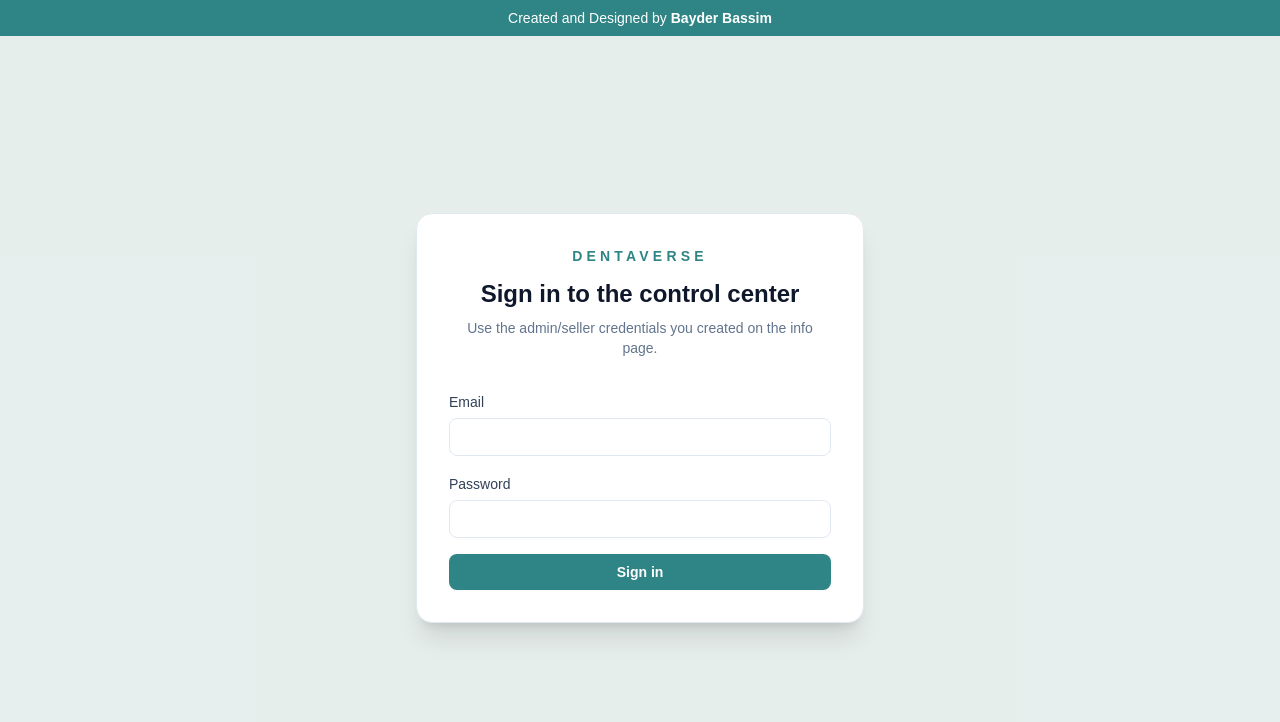
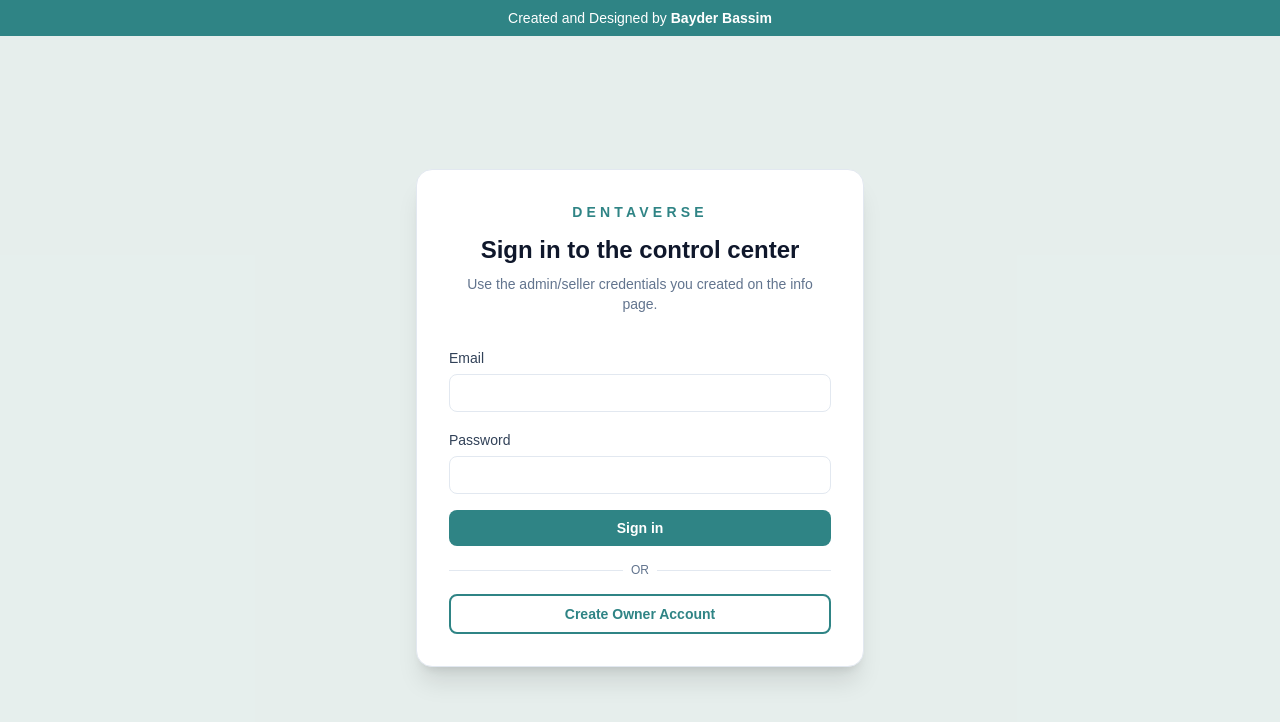
Before and after one commit to Bayder0/Dentaverse, a Next.js app in the folder dentaverse-app/: page /login in a window 1280 px wide. Shown: the top 722 px of the page. Built offline with nearby package versions, Linux system fonts and the light colour scheme.

Commit message:
Add Create Owner button directly on login page

```diff
--- a/dentaverse-app/src/app/(auth)/login/page.tsx
+++ b/dentaverse-app/src/app/(auth)/login/page.tsx
@@ -12,6 +12,8 @@ export default function LoginPage() {
   });
   const [error, setError] = useState<string | null>(null);
   const [isLoading, setIsLoading] = useState(false);
+  const [setupStatus, setSetupStatus] = useState<{ type: "success" | "error"; message: string } | null>(null);
+  const [isCreatingOwner, setIsCreatingOwner] = useState(false);
 
   const handleSubmit = async (event: FormEvent<HTMLFormElement>) => {
     event.preventDefault();
@@ -32,6 +34,28 @@ export default function LoginPage() {
     }
 
     router.push("/dashboard");
+  };
+
+  const createOwner = async () => {
+    setIsCreatingOwner(true);
+    setSetupStatus(null);
+    setError(null);
+
+    try {
+      const response = await fetch("/api/setup-owner", { method: "POST" });
+      const data = await response.json();
+
+      if (data.success) {
+        setSetupStatus({ type: "success", message: "Owner account created! Now sign in with owner@dentaverse.com / dentaverse2024" });
+        setFormState({ email: "owner@dentaverse.com", password: "dentaverse2024" });
+      } else {
+        setSetupStatus({ type: "error", message: data.error || "Failed to create owner. Check your database connection." });
+      }
+    } catch (error: any) {
+      setSetupStatus({ type: "error", message: `Error: ${error.message}` });
+    } finally {
+      setIsCreatingOwner(false);
+    }
   };
 
   return (
@@ -80,6 +104,15 @@ export default function LoginPage() {
             />
           </label>
           {error ? <p className="text-sm text-red-500">{error}</p> : null}
+          {setupStatus && (
+            <div className={`p-3 rounded-lg text-sm ${
+              setupStatus.type === "success"
+                ? "bg-green-50 text-green-800 border border-green-200"
+                : "bg-red-50 text-red-800 border border-red-200"
+            }`}>
+              {setupStatus.message}
+            </div>
+          )}
           <button
             type="submit"
             disabled={isLoading}
@@ -87,6 +120,22 @@ export default function LoginPage() {
           >
             {isLoading ? "Signing you in..." : "Sign in"}
           </button>
+          <div className="relative my-4">
+            <div className="absolute inset-0 flex items-center">
+              <div className="w-full border-t border-slate-200"></div>
+            </div>
+            <div className="relative flex justify-center text-xs uppercase">
+              <span className="bg-white px-2 text-slate-500">Or</span>
+            </div>
+          </div>
+          <button
+            type="button"
+            onClick={createOwner}
+            disabled={isCreatingOwner}
+            className="flex w-full items-center justify-center rounded-lg border-2 border-cyan-600 bg-white py-2 text-sm font-semibold text-cyan-600 transition hover:bg-cyan-50 disabled:cursor-not-allowed disabled:opacity-70"
+          >
+            {isCreatingOwner ? "Creating Owner Account..." : "Create Owner Account"}
+          </button>
         </form>
       </div>
       </div>
```
